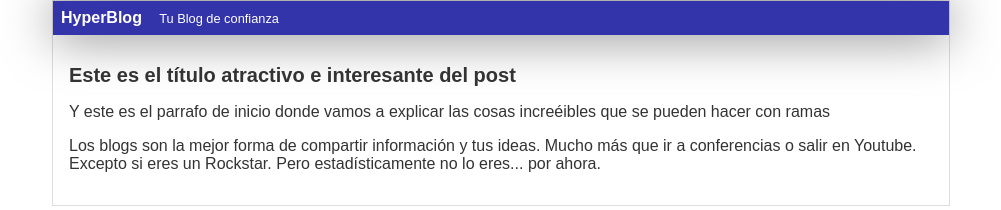
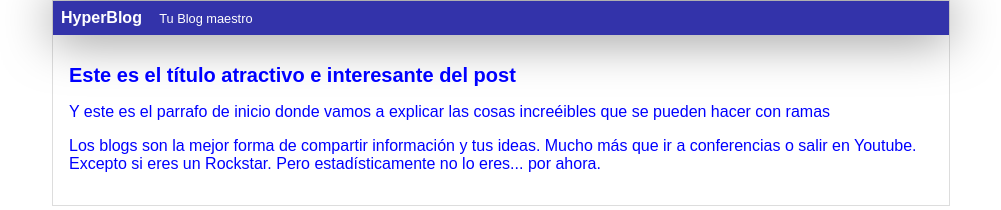
Before and after one commit to KleberL/hyperblog, a plain HTML site: page index.html in a window 1280 px wide. Shown: the whole page, without its empty margins (139-1140 px from the left). Drawn offline with Linux system fonts and the light colour scheme.

Commit message:
Agregue suscripcion, cambie la cabecera maestra y puse todo azul

```diff
--- a/css/styles.css
+++ b/css/styles.css
@@ -1,5 +1,5 @@
 body{
-    color: #333;
+    color: blue;
     text-align: left;
     font-family: Arial, Helvetica, sans-serif;
     font-size: 16px;
--- a/index.html
+++ b/index.html
@@ -10,7 +10,7 @@
 <body>
     <div id="container">
         <div id="cabecera">
-            HyperBlog <span id="tagline">Tu Blog de confianza</span>
+            HyperBlog <span id="tagline">Tu Blog maestro</span>
         </div>
         <div id="post">
             <h1>Este es el título atractivo e interesante del post</h1>
```
